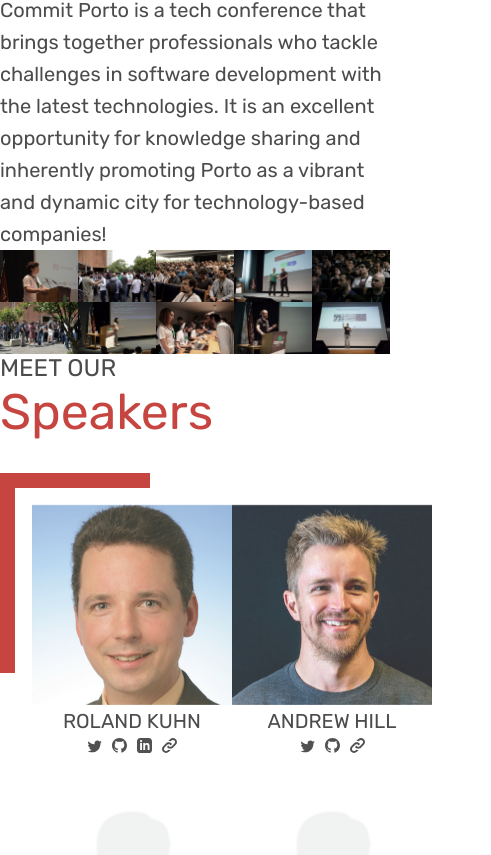
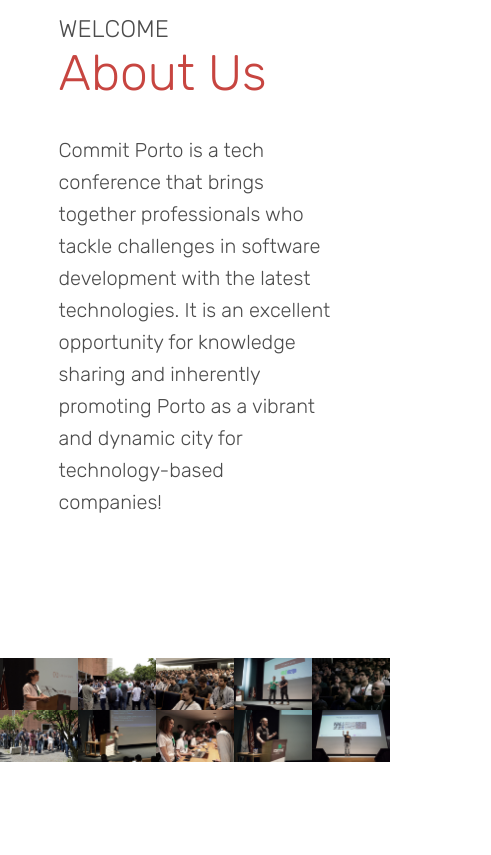
Before and after one commit to gtugablue/commitporto-2019, a Vue app: page / in a window 390 px wide. Shown: the part 969-1824 px from the top of the page, 491 px wide, since content can reach past the window. Built offline with nearby package versions, Linux system fonts and the light colour scheme; what vue-resource would draw is missing.

Commit message:
Responsive

```diff
--- a/src/App.vue
+++ b/src/App.vue
@@ -216,6 +216,19 @@
   }
 }
 
+.section {
+  display: flex;
+  flex-direction: column;
+  margin: 140px auto 0;
+  width: 70%;
+
+  @media (--bellow-desktop) {
+    margin: 100px auto 0;
+    width: 80%;
+  }
+
+}
+
 .upper-border {
   &::before {
     top: 0;
--- a/src/pages/AboutUs.vue
+++ b/src/pages/AboutUs.vue
@@ -1,5 +1,5 @@
 <template>
-  <div id="about">
+  <div id="about" class="section">
     <div class="about-img">
       <div class="border upper-border"/>
       <img src="@/assets/aboutus.png"/>
@@ -32,8 +32,7 @@
 @import '../variables';
 
 #about {
-  @apply --new-section;
-  display: flex;
+  flex-direction: row;
 }
 
 .about-img {
--- a/src/pages/Homepage.vue
+++ b/src/pages/Homepage.vue
@@ -103,14 +103,17 @@
 }
 
 .gallery {
-  @apply --new-section;
-  width: 100%;
   display: grid;
   grid-template-columns: repeat(5, 1fr);
   filter: grayscale(0.4);
+  margin: 140px auto 0;
 
   & img {
     max-width: 100%;
   }
+
+  @media (--bellow-desktop) {
+    margin: 100px auto 0;
+  }
 }
 </style>
--- a/src/pages/Speakers.vue
+++ b/src/pages/Speakers.vue
@@ -1,5 +1,5 @@
 <template>
-  <div id="speakers">
+  <div id="speakers" class="section">
     <Title title="Speakers" subtitle="Meet our" />
     <div class="speakers-container">
       <div class="border upper-border"/>
@@ -90,13 +90,6 @@
 
 <style scoped>
 @import '../variables';
-
-#speakers {
-  @apply --new-section;
-  display: flex;
-  flex-direction: column;
-}
-
 .speakers-container {
   position: relative;
   padding: var(--space);
--- a/src/pages/Sponsors.vue
+++ b/src/pages/Sponsors.vue
@@ -1,5 +1,5 @@
 <template>
-  <div id="sponsors">
+  <div id="sponsors" class="section">
     <Title title="Sponsors" subtitle="Thanks to our" />
     <div class="sponsor diamond">
       <a v-for="sponsor in diamond"
@@ -81,12 +81,6 @@
 <style scoped>
 @import '../variables';
 
-#sponsors {
-  @apply --new-section;
-  display: flex;
-  flex-direction: column;
-}
-
 .sponsor {
   display: flex;
   align-items: center;
--- a/src/variables.css
+++ b/src/variables.css
@@ -20,16 +20,6 @@
   --small-space: 1rem;
   --space: 2rem;
   --large-space: 3rem;
-  --new-section: {
-    margin: 140px auto 0;
-    width: 70%;
-
-    @media (--bellow-desktop) {
-      margin: 100px auto 0;
-      width: 80%;
-    }
-
-  }
   --font-weight-light: 100;
   --red-filter: grayscale(100%) brightness(40%) sepia(100%) hue-rotate(-50deg) saturate(600%) contrast(0.8);
 }
```
